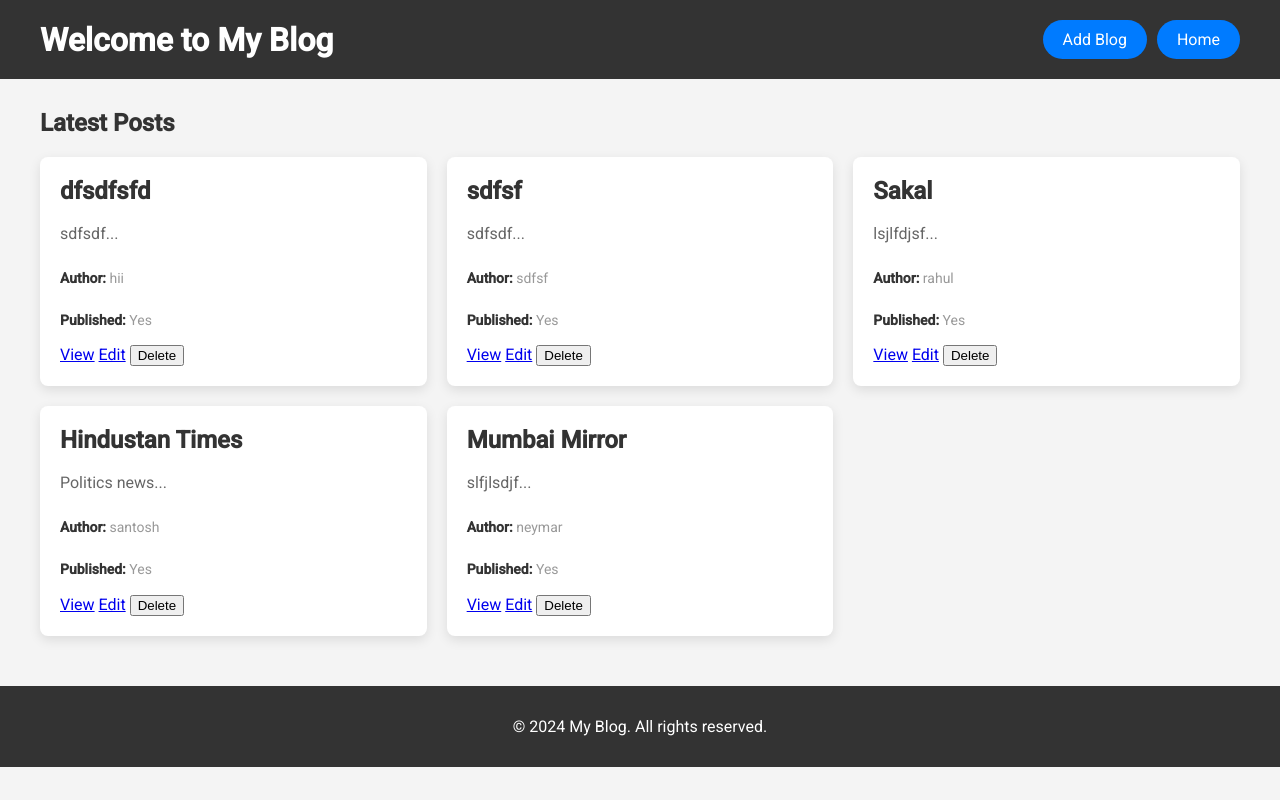
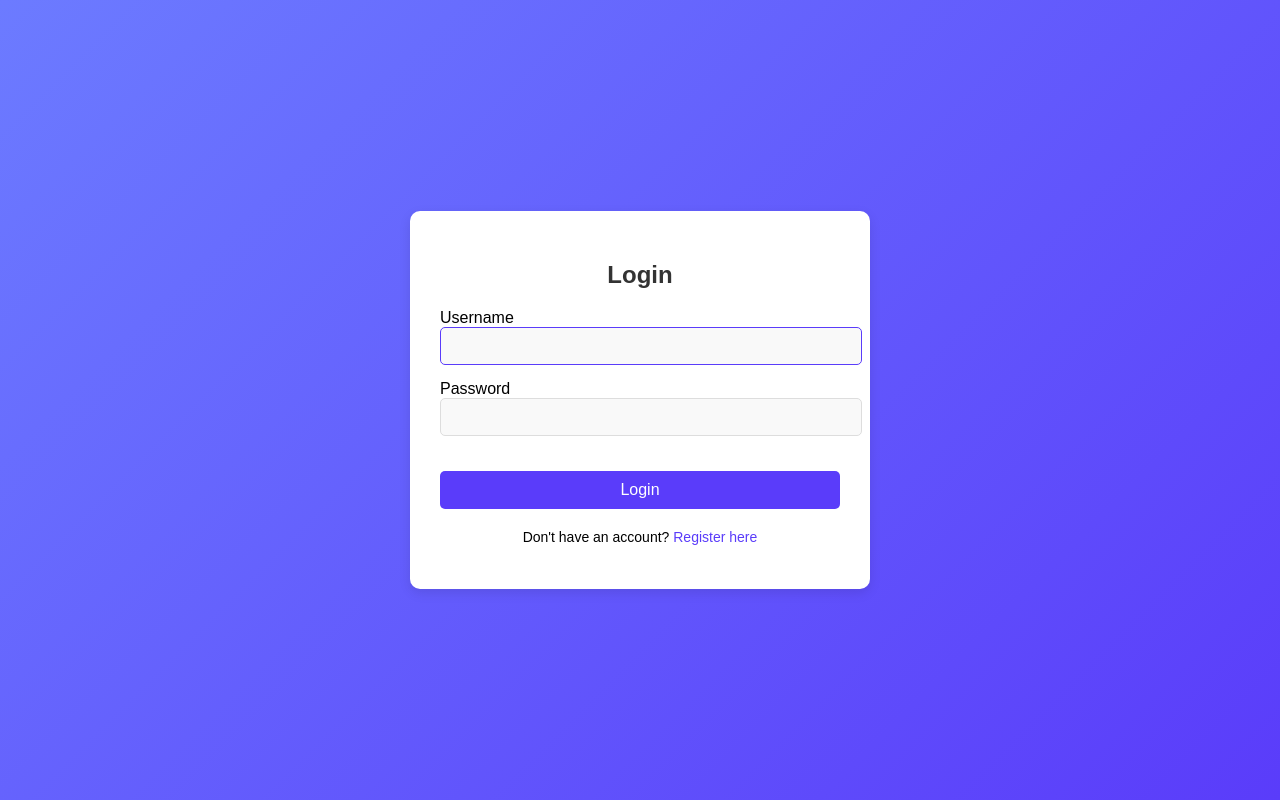
Before and after one commit to Santoshactive147/Blog-App, a Django app: page / in a window 1280 px wide. Run offline with Django 5.2, Linux system fonts and the light colour scheme; data comes from the database, SQL or seed files in the repository; both versions use the stored data as it was after the commit.

Commit message:
adding login logout functionality

```diff
--- a/Blog/settings.py
+++ b/Blog/settings.py
@@ -126,3 +126,7 @@ STATICFILES_DIRS = [
 # https://docs.djangoproject.com/en/5.1/ref/settings/#default-auto-field
 
 DEFAULT_AUTO_FIELD = 'django.db.models.BigAutoField'
+
+
+LOGIN_REDIRECT_URL = 'home/'
+LOGOUT_REDIRECT_URL = 'login'
--- a/app/urls.py
+++ b/app/urls.py
@@ -1,11 +1,19 @@
 from django.urls import path,include
 from app import views
-
+from .views import CustomLoginView
+from django.contrib.auth.views import LoginView, LogoutView
 urlpatterns = [
 
-    path('',views.home,name="home"),
+    path('home/',views.home,name="home"),
     path('add-blog/',views.add_blog,name="add-blog"),
     path('success/',views.success,name="success"),
-    path('view/<int:post_id>/', views.view_post, name='view-post'),  # View post
+    path('view/<int:post_id>/', views.view_post, name='view-post'),
+    path('delete-post/<int:post_id>/',views.delete_post,name="delete-post"),
+    path('edit-post/<int:post_id>/',views.edit_post,name="edit-post"),
+    path('', CustomLoginView.as_view(), name='login'),
+    path('logout/', LogoutView.as_view(), name='logout'),
+    path('register/', views.register, name='register'),
+
+
 
 ]
--- a/app/views.py
+++ b/app/views.py
@@ -7,12 +7,16 @@ from django.contrib.auth.models import User
 
 
 
+from django.contrib.auth.decorators import login_required
 
+@login_required
 def home(request):
-    posts = Post.objects.all()
-
-    return render(request,"base.html",{"posts":posts})
-
+    if request.user.is_authenticated:
+        posts = Post.objects.all()
+        return render(request, "base.html", {"posts": posts})
+    else:
+        # If not authenticated, you can redirect to the login page or any other page
+        return redirect('login')  # Redirects to login page
 
 from django.shortcuts import render, redirect,get_object_or_404
 from django.contrib.auth.models import User
@@ -20,47 +24,46 @@ from .models import Author, Category, Post
 
 def add_blog(request):
     if request.method == "POST":
-        # Get the form data
+
         title = request.POST.get('title')
         content = request.POST.get('content')
-        author_username = request.POST.get('author')  # Get the author's username from the form
-        categories = request.POST.getlist('categories')  # Get the list of categories (assuming multiple categories can be selected)
-        is_published = request.POST.get('is_published')  # Get the publication status
+        author_username = request.POST.get('author')
+        categories = request.POST.getlist('categories')
+        is_published = request.POST.get('is_published')
 
-        # Convert is_published to a boolean value based on checkbox state
+
         is_published = is_published == "on"
 
-        # Fetch the User object based on the username
+
         try:
             user = User.objects.get(username=author_username)
         except User.DoesNotExist:
             user = User.objects.create_user(username=author_username, password='default_password123')  # Set a default password or get from request
             print(f"New user {user.username} created!")
-        # Check if the Author object exists or create a new one
+
         author_obj, created = Author.objects.get_or_create(user=user)
 
 
-        # Fetch the Category objects based on the selected category names
+
         category_objs = []
         for category_name in categories:
             category_obj, created = Category.objects.get_or_create(name=category_name.strip())  # Strip extra spaces
             category_objs.append(category_obj)
 
-        # Create the Post object and associate it with the author and categories
+
         post = Post.objects.create(
             title=title,
             content=content,
-            author=author_obj,  # Associate the Author object
-            is_published=is_published  # Set the publication status
+            author=author_obj,
+            is_published=is_published
+
         )
-
-        # Assign the categories to the post using the set() method (for many-to-many field)
-        post.categories.set(category_objs)  # Assign categories
+        post.categories.set(category_objs)
 
         print(f"Post created with title: {post.title}, by {author_obj.user.username}")
 
-        # Redirect to a success page or render a confirmation
-        return redirect('success')  # Redirect to a success page or any URL you want to display
+
+        return redirect('success')
 
     return render(request, "add_post.html")
 
@@ -72,3 +75,91 @@ def success(request):
 def view_post(request, post_id):
     post = get_object_or_404(Post, id=post_id)
     return render(request, 'view_post.html', {'post': post})
+
+
+def delete_post(request,post_id):
+    post = get_object_or_404(Post,id=post_id)
+
+    post.delete()
+    return redirect('home')
+
+
+from django.shortcuts import render, get_object_or_404, redirect
+from django.contrib import messages
+from .models import Post, Author, Category
+from django.contrib.auth.models import User
+
+def edit_post(request, post_id):
+    post = get_object_or_404(Post, id=post_id)
+
+    if request.method == "POST":
+        title = request.POST.get('title')
+        content = request.POST.get('content')
+        author_username = request.POST.get('author')
+        categories = request.POST.getlist('categories')  # Retrieve category IDs
+        is_published = request.POST.get('is_published') == 'on'
+
+        # Fetch the User instance by username
+        try:
+            user = User.objects.get(username=author_username)
+        except User.DoesNotExist:
+            return render(request, 'edit_post.html', {
+                'post': post,
+                'categories': Category.objects.all(),
+                'error_message': f"User '{author_username}' does not exist."
+            })
+
+        # Fetch the Author instance linked to the user
+        try:
+            author = Author.objects.get(user=user)
+        except Author.DoesNotExist:
+            return render(request, 'edit_post.html', {
+                'post': post,
+                'categories': Category.objects.all(),
+                'error_message': f"Author profile for user '{author_username}' does not exist."
+            })
+
+        # Update the post object
+        post.title = title
+        post.content = content
+        post.author = author  # Assign the Author instance
+        post.is_published = is_published
+
+        # Set the categories by retrieving the corresponding Category instances
+        post.categories.set(Category.objects.filter(id__in=categories))  # Use category IDs to get the categories
+
+        post.save()
+        messages.success(request, "The blog post has been updated successfully.")
+        return redirect('view-post', post_id=post.id)
+
+    # Pass all categories to the template for the form
+    categories = Category.objects.all()
+    return render(request, 'edit_post.html', {'post': post, 'categories': categories})
+
+
+
+# views.py
+from django.contrib.auth.views import LoginView
+from django.urls import reverse_lazy
+class CustomLoginView(LoginView):
+    template_name = 'login.html'
+    success_url = reverse_lazy('home')
+
+
+
+
+# views.py
+from django.shortcuts import render, redirect
+from .forms import CustomUserCreationForm
+
+def register(request):
+    if request.method == 'POST':
+        form = CustomUserCreationForm(request.POST)
+        if form.is_valid():
+            form.save()
+            return redirect('login')
+        else:
+           print(form.errors)
+    else:
+        form = CustomUserCreationForm()
+    return render(request, 'register.html', {'form': form})
--- a/templates/base.html
+++ b/templates/base.html
@@ -128,13 +128,46 @@
 <body>
 
     <!-- Header Section -->
+    <!-- <header>
+        <div class="header-container">
+            <a href="#" class="add-blog-button"></a>
+            <h1>Welcome to My Blog</h1>
+            <nav>
+
+                <a href="{% url 'add-blog' %}" class="add-blog-button">Add Blog</a>
+                <a id="home-button" href="{% url 'home' %}" class="add-blog-button">Home</a>
+                <form action="{% url 'logout' %}" method="POST" style="display:inline;">
+                    {% csrf_token %}
+                    <button type="submit" class="add-blog-button">Log Out</button>
+                </form>
+
+            </nav>
+        </div>
+    </header> -->
     <header>
         <div class="header-container">
+            <!-- Display the username as a link in place of 'Add Blog' -->
+            {% if request.user.is_authenticated %}
+                <a href="#" class="add-blog-button">{{ request.user.username }}</a>
+            {% else %}
+                <a href="{% url 'login' %}" class="add-blog-button">Login</a>
+            {% endif %}
+
             <h1>Welcome to My Blog</h1>
             <nav>
                 <a href="{% url 'add-blog' %}" class="add-blog-button">Add Blog</a>
                 <a id="home-button" href="{% url 'home' %}" class="add-blog-button">Home</a>
 
+                {% if request.user.is_authenticated %}
+                    <!-- Logout Form (Visible only if the user is authenticated) -->
+                    <form action="{% url 'logout' %}" method="POST" style="display:inline;">
+                        {% csrf_token %}
+                        <button type="submit" class="add-blog-button">Log Out</button>
+                    </form>
+                {% else %}
+                    <!-- Optionally, display a login link if the user is not authenticated -->
+                    <a href="{% url 'login' %}" class="add-blog-button">Log In</a>
+                {% endif %}
             </nav>
         </div>
     </header>
@@ -155,8 +188,8 @@
                         <!-- Action Buttons: View, Edit, Delete -->
                         <div class="post-actions">
                             <a href="{% url 'view-post' post.id %}" class="view-btn">View</a>
-                            <a href="#" class="edit-btn">Edit</a>
-                            <form method="POST" action="#" style="display:inline;">
+                            <a href="{% url 'edit-post' post.id %}" class="edit-btn">Edit</a>
+                            <form method="POST" action="{% url 'delete-post' post.id %}" style="display:inline;">
                                 {% csrf_token %}
                                 <button type="submit" class="delete-btn" onclick="return confirm('Are you sure you want to delete this post?')">Delete</button>
                             </form>
--- /dev/null
+++ b/templates/login.html
@@ -0,0 +1,156 @@
+<!DOCTYPE html>
+<html lang="en">
+<head>
+    {% load static %}
+    <meta charset="UTF-8">
+    <meta name="viewport" content="width=device-width, initial-scale=1.0">
+    <title>Login</title>
+    <link rel="stylesheet" href="{% static 'css/base.css' %}">
+    <style>
+        /* General Styles */
+        body {
+            font-family: 'Arial', sans-serif;
+            background: linear-gradient(135deg, #6c7bff, #5a3cfa);
+            margin: 0;
+            padding: 0;
+            display: flex;
+            justify-content: center;
+            align-items: center;
+            height: 100vh;
+        }
+
+        .container {
+            background-color: #fff;
+            border-radius: 10px;
+            padding: 30px;
+            width: 100%;
+            max-width: 400px;
+            box-shadow: 0px 4px 12px rgba(0, 0, 0, 0.1);
+            text-align: center;
+        }
+
+        h2 {
+            font-size: 24px;
+            color: #333;
+            margin-bottom: 20px;
+        }
+
+        form {
+            display: flex;
+            flex-direction: column;
+        }
+
+        .form-group {
+            margin-bottom: 15px;
+            text-align: left;
+        }
+
+        .form-group label {
+            font-size: 14px;
+            color: #666;
+            margin-bottom: 5px;
+        }
+
+        .form-group input {
+            width: 100%;
+            padding: 10px;
+            border: 1px solid #ddd;
+            border-radius: 5px;
+            font-size: 14px;
+            color: #333;
+            background-color: #f9f9f9;
+        }
+
+        .form-group input:focus {
+            border-color: #5a3cfa;
+            outline: none;
+        }
+
+        button {
+            background-color: #5a3cfa;
+            color: #fff;
+            border: none;
+            padding: 10px 20px;
+            border-radius: 5px;
+            font-size: 16px;
+            cursor: pointer;
+            transition: background-color 0.3s;
+            margin-top: 20px;
+        }
+
+        button:hover {
+            background-color: #6c7bff;
+        }
+
+        .register-link {
+            margin-top: 20px;
+            font-size: 14px;
+        }
+
+        .register-link a {
+            color: #5a3cfa;
+            text-decoration: none;
+        }
+
+        .register-link a:hover {
+            text-decoration: underline;
+        }
+
+        /* Errors */
+        .errors {
+            margin-top: 15px;
+            color: red;
+            font-size: 14px;
+        }
+
+        .errors ul {
+            list-style-type: none;
+            padding: 0;
+        }
+
+        .errors li {
+            margin-bottom: 5px;
+        }
+    </style>
+</head>
+<body>
+
+    <div class="container">
+        <h2>Login</h2>
+
+        <!-- Login Form (Django's default form fields) -->
+        <form method="POST">
+            {% csrf_token %}
+            <div class="form-group">
+                {{ form.username.label }}
+                {{ form.username }}
+            </div>
+            <div class="form-group">
+                {{ form.password.label }}
+                {{ form.password }}
+            </div>
+
+            <!-- Error Messages -->
+            {% if form.errors %}
+                <div class="errors">
+                    <ul>
+                        {% for field in form %}
+                            {% for error in field.errors %}
+                                <li>{{ error }}</li>
+                            {% endfor %}
+                        {% endfor %}
+                    </ul>
+                </div>
+            {% endif %}
+
+            <button type="submit">Login</button>
+        </form>
+
+        <!-- Register Button/Link -->
+        <div class="register-link">
+            <p>Don't have an account? <a href="{% url 'register' %}">Register here</a></p>
+        </div>
+    </div>
+
+</body>
+</html>
--- a/templates/success.html
+++ b/templates/success.html
@@ -88,7 +88,8 @@
     <div class="success-container">
         <h1>Success!</h1>
         <p>Your action has been completed successfully.</p>
-        <a href="/" class="btn">Go Home</a>
+        <a href="{% url 'home' %}" class="btn">Go Home</a>
+
     </div>
 
 </body>
--- a/templates/view_post.html
+++ b/templates/view_post.html
@@ -6,7 +6,8 @@
         <p>{{ post.content }}</p>
         <p><strong>Author:</strong> {{ post.author.user.username }}</p>
         <p><strong>Published:</strong> {{ post.is_published|yesno:"Yes,No" }}</p>
-        <a href="#" class="edit-btn">Edit</a>
-        <a href="#" class="delete-btn">Delete</a>
+        <a href="{% url 'edit-post' post.id %}" class="edit-btn">Edit</a>
+        <a href="{% url 'delete-post' post.id %}" class="delete-btn">Delete</a>
+
     </div>
 {% endblock %}
```
Also changed, not shown: app/forms.py (added, +39 -0 lines), templates/edit_post.html (+67 -9 lines), templates/register.html (added, +130 -0 lines), db.sqlite3, templates/delete_post.html (deleted).
